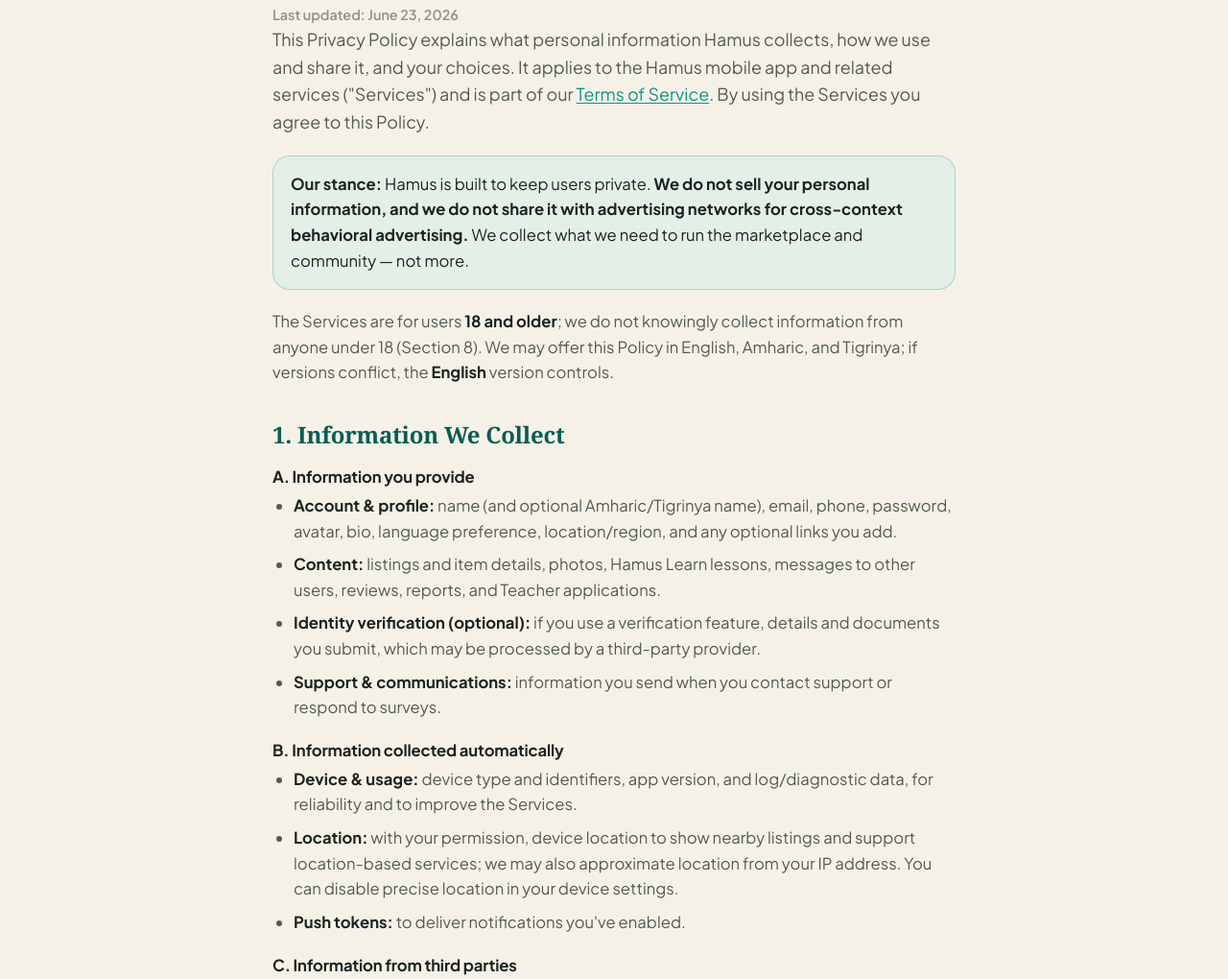
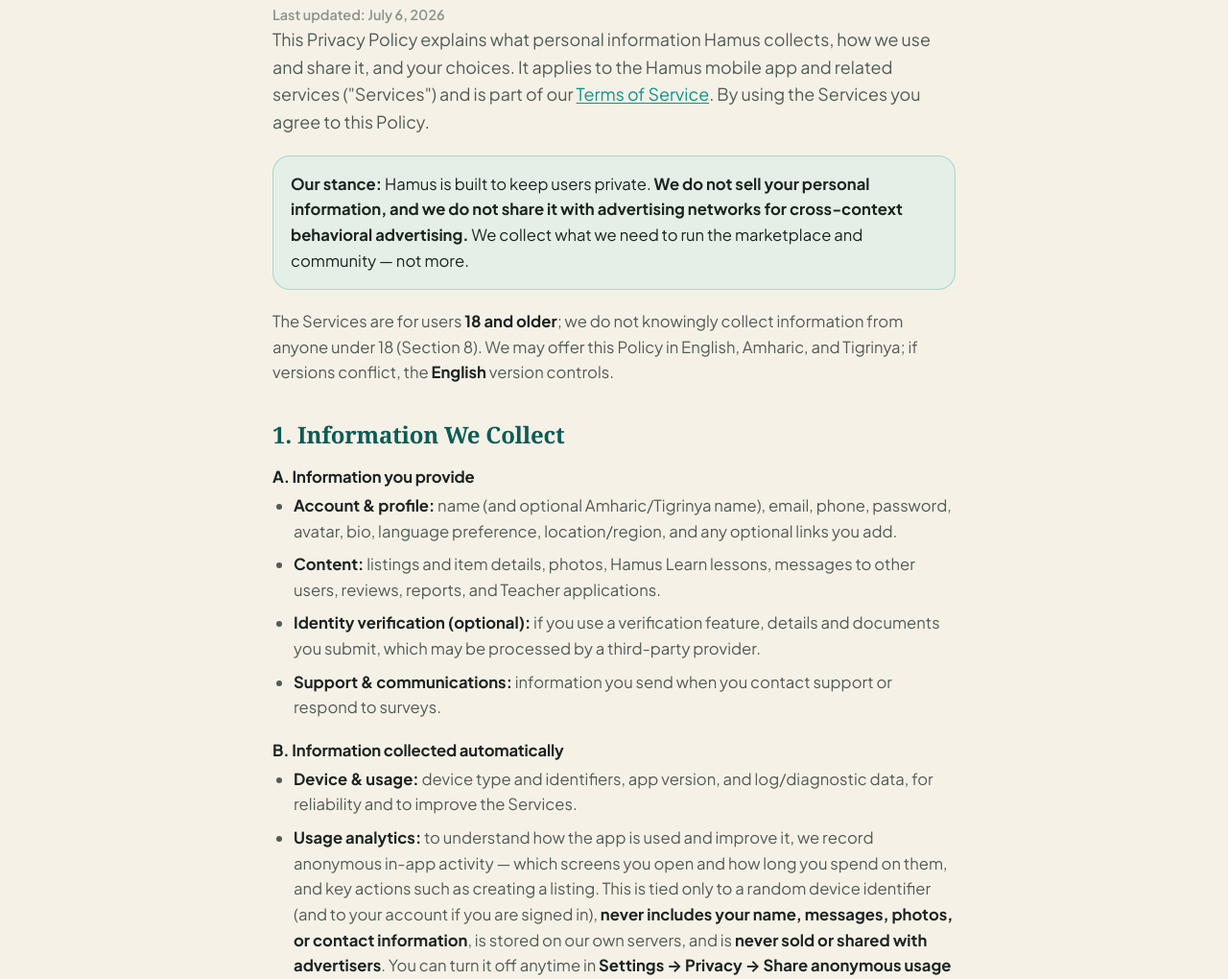
Before and after one commit to mainib26/wildbeles-site, a plain HTML site: page hamus/privacy.html in a window 1280 px wide. Shown: the part 275-1295 px from the top of the page at 96% size. Drawn offline with Linux system fonts and the light colour scheme; a web font is replaced by a local one.

Commit message:
privacy: disclose anonymous first-party usage analytics + opt-out
Add explicit disclosure (Section 1.B) of screen/dwell usage analytics — anonymous,
first-party, never PII, never sold — plus the opt-out choice (Section 6, Settings
> Privacy). Bump last-updated to July 6, 2026.

```diff
--- a/hamus/privacy.html
+++ b/hamus/privacy.html
@@ -61,7 +61,7 @@
 
       <div lang="en">
         <h1>Privacy Policy</h1>
-        <p class="legal__updated">Last updated: June 23, 2026</p>
+        <p class="legal__updated">Last updated: July 6, 2026</p>
 
         <div class="legal__doc">
           <p class="legal__lead">This Privacy Policy explains what personal information Hamus collects, how we use and share it, and your choices. It applies to the Hamus mobile app and related services ("Services") and is part of our <a href="terms">Terms of Service</a>. By using the Services you agree to this Policy.</p>
@@ -83,6 +83,7 @@
           <h3>B. Information collected automatically</h3>
           <ul>
             <li><strong>Device &amp; usage:</strong> device type and identifiers, app version, and log/diagnostic data, for reliability and to improve the Services.</li>
+            <li><strong>Usage analytics:</strong> to understand how the app is used and improve it, we record anonymous in-app activity — which screens you open and how long you spend on them, and key actions such as creating a listing. This is tied only to a random device identifier (and to your account if you are signed in), <strong>never includes your name, messages, photos, or contact information</strong>, is stored on our own servers, and is <strong>never sold or shared with advertisers</strong>. You can turn it off anytime in <strong>Settings → Privacy → Share anonymous usage data</strong>.</li>
             <li><strong>Location:</strong> with your permission, device location to show nearby listings and support location-based services; we may also approximate location from your IP address. You can disable precise location in your device settings.</li>
             <li><strong>Push tokens:</strong> to deliver notifications you've enabled.</li>
           </ul>
@@ -124,6 +125,7 @@
             <li><strong>Access &amp; update:</strong> view and edit your profile and content in the app.</li>
             <li><strong>Delete your account:</strong> request deletion in the app settings or by emailing us; we will delete or de-identify your information except where retention is required (Section 5).</li>
             <li><strong>Location:</strong> control precise location through your device settings.</li>
+            <li><strong>Usage analytics:</strong> turn anonymous usage analytics on or off anytime in <strong>Settings → Privacy → Share anonymous usage data</strong>.</li>
             <li><strong>Notifications:</strong> turn push notifications on/off in settings.</li>
             <li><strong>Marketing:</strong> if we send optional promotional messages, you can opt out; we will still send essential service messages.</li>
           </ul>
```
